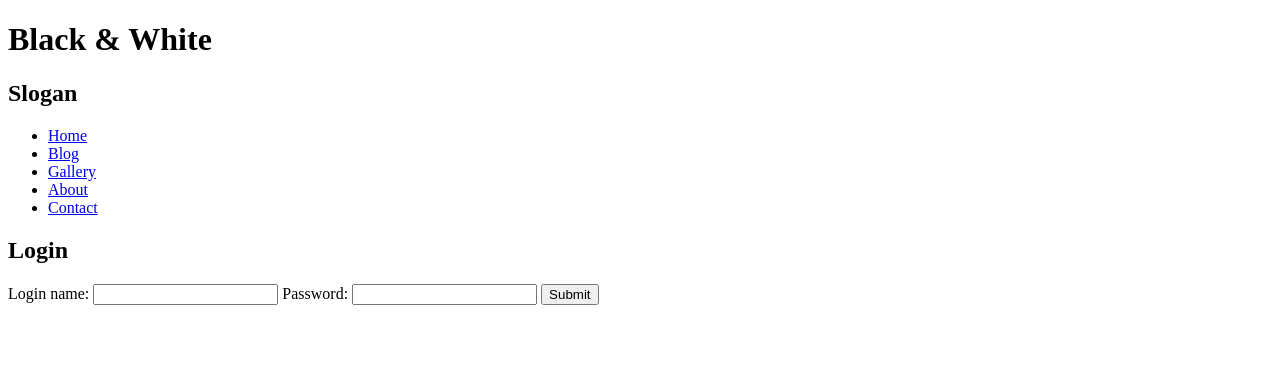
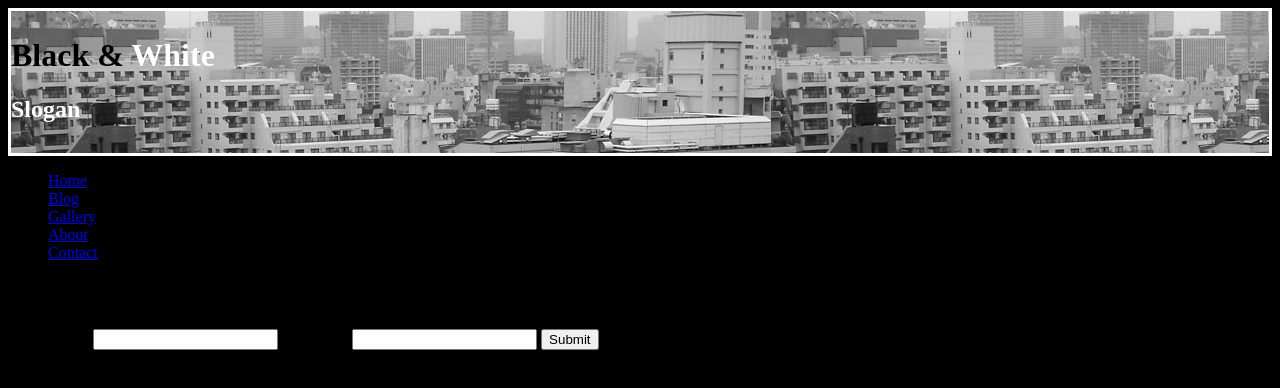
Before and after one commit to z78076969/website-2024, a plain HTML site: page Exercise.html in a window 1280 px wide. Drawn offline with Linux system fonts and the light colour scheme.

Commit message:
2024.9.27

```diff
--- a/Exercise_1/Exercise.html
+++ b/Exercise.html
@@ -6,6 +6,7 @@
     <title>Black&White</title>
     <meta name="keywords" content="game,gun">
     <meta name="description" content="">
+    <link rel="stylesheet" href="css/exercise1.css">
 
 </head>
 
@@ -14,8 +15,8 @@
         <header id=header>
 
             <div id="logo">
-                <h1>Black & White</h1>
-                <h2>Slogan</h2>
+                <h1>Black & <sapn class="White">White</sapn></h1>
+                <h2 class="White">Slogan</h2>
             </div>
         </header>
         <div id="menu">
--- a/css/exercise1.css
+++ b/css/exercise1.css
@@ -1,7 +1,7 @@
 body{
     background: #000;
 }
-.white{
+.White{
     color:#fff;
 }
 #main{
```
